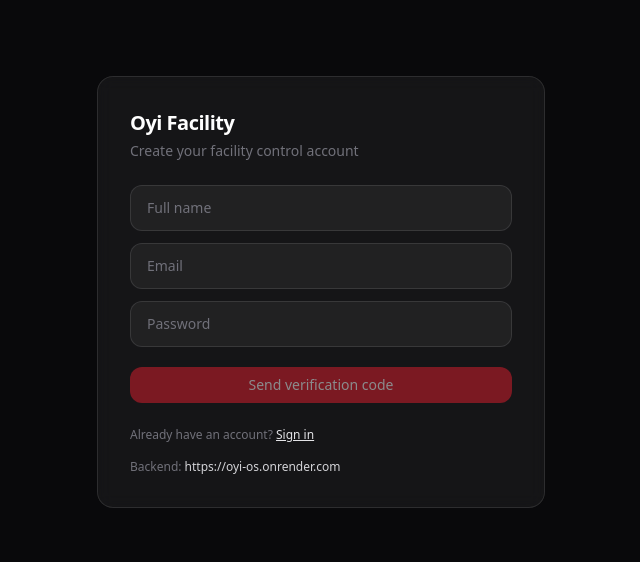
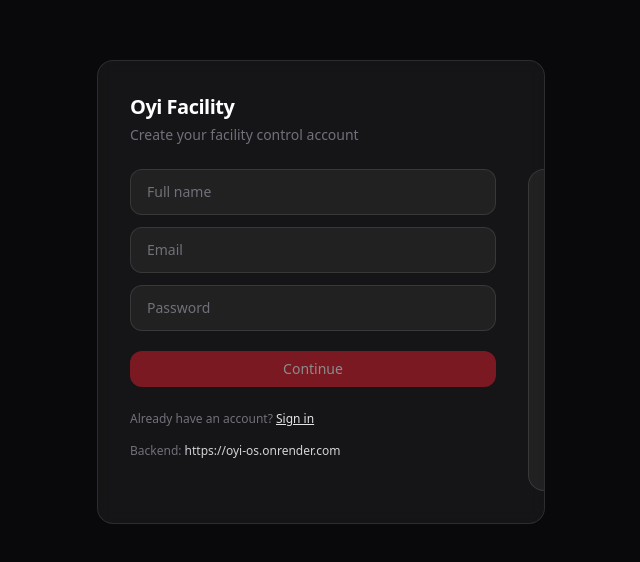
Before and after one commit to contactochiga/facility-oyi, a Next.js app: page /signup in a window 1280 px wide. Shown: the part 108-670 px from the top of the page, without its empty margins (319-959 px from the left). Built offline with nearby package versions, Linux system fonts and the light colour scheme.

Commit message:
Update page.tsx

```diff
--- a/app/(auth)/signup/page.tsx
+++ b/app/(auth)/signup/page.tsx
@@ -1,6 +1,6 @@
 "use client";
 
-import { Suspense, useEffect, useMemo, useState } from "react";
+import { Suspense, useEffect, useMemo, useRef, useState } from "react";
 import Input from "@/components/ui/Input";
 import Button from "@/components/ui/Button";
 import { authService } from "@/services/authService";
@@ -11,11 +11,11 @@ import { setCookie, decodeToken, isExpired } from "@/lib/auth";
 type Step = "form" | "otp";
 
 function getApiBase() {
-  return (
-    process.env.NEXT_PUBLIC_API_URL ||
-    process.env.NEXT_PUBLIC_API_BASE_URL ||
-    ""
-  );
+  return process.env.NEXT_PUBLIC_API_URL || process.env.NEXT_PUBLIC_API_BASE_URL || "";
+}
+
+function isValidEmail(email: string) {
+  return /^[^\s@]+@[^\s@]+\.[^\s@]+$/.test(email);
 }
 
 async function sendOtp(email: string) {
@@ -29,8 +29,7 @@ async function sendOtp(email: string) {
   });
 
   const data = await res.json().catch(() => ({}));
-  if (!res.ok)
-    throw new Error(data?.message || data?.error || "Failed to send OTP");
+  if (!res.ok) throw new Error(data?.message || data?.error || "Failed to send OTP");
   return data;
 }
 
@@ -45,16 +44,89 @@ async function verifyOtp(email: string, code: string) {
   });
 
   const data = await res.json().catch(() => ({}));
-  if (!res.ok)
-    throw new Error(data?.message || data?.error || "OTP verification failed");
+  if (!res.ok) throw new Error(data?.message || data?.error || "OTP verification failed");
   return data;
+}
+
+/** 6-digit OTP input with auto-advance/backspace */
+function Otp6({
+  value,
+  onChange,
+  disabled,
+}: {
+  value: string;
+  onChange: (v: string) => void;
+  disabled?: boolean;
+}) {
+  const inputsRef = useRef<Array<HTMLInputElement | null>>([]);
+
+  function setAt(index: number, char: string) {
+    const chars = value.split("");
+    while (chars.length < 6) chars.push("");
+    chars[index] = char;
+    onChange(chars.join("").slice(0, 6));
+  }
+
+  function handlePaste(e: React.ClipboardEvent) {
+    const text = e.clipboardData.getData("text").replace(/\D/g, "").slice(0, 6);
+    if (!text) return;
+    e.preventDefault();
+    onChange(text.padEnd(6, "").slice(0, 6));
+    const last = Math.min(text.length - 1, 5);
+    inputsRef.current[last]?.focus();
+  }
+
+  return (
+    <div className="mt-4">
+      <div className="flex items-center justify-between gap-2" onPaste={handlePaste}>
+        {Array.from({ length: 6 }).map((_, i) => {
+          const v = value[i] || "";
+          return (
+            <input
+              key={i}
+              ref={(el) => {
+                inputsRef.current[i] = el;
+              }}
+              value={v}
+              disabled={disabled}
+              inputMode="numeric"
+              maxLength={1}
+              className="w-11 h-12 rounded-xl bg-white/5 border border-white/10 text-center text-lg font-semibold outline-none focus:border-white/20"
+              onChange={(e) => {
+                const next = e.target.value.replace(/\D/g, "").slice(0, 1);
+                setAt(i, next);
+                if (next && i < 5) inputsRef.current[i + 1]?.focus();
+              }}
+              onKeyDown={(e) => {
+                if (e.key === "Backspace") {
+                  if (value[i]) {
+                    setAt(i, "");
+                    return;
+                  }
+                  if (i > 0) {
+                    inputsRef.current[i - 1]?.focus();
+                    setAt(i - 1, "");
+                  }
+                }
+                if (e.key === "ArrowLeft" && i > 0) inputsRef.current[i - 1]?.focus();
+                if (e.key === "ArrowRight" && i < 5) inputsRef.current[i + 1]?.focus();
+              }}
+            />
+          );
+        })}
+      </div>
+
+      <div className="mt-2 text-xs text-zinc-500">
+        Tip: you can paste the full code.
+      </div>
+    </div>
+  );
 }
 
 function SignupInner() {
   const router = useRouter();
   const params = useSearchParams();
 
-  // ✅ Hydration guard
   const [mounted, setMounted] = useState(false);
   useEffect(() => setMounted(true), []);
 
@@ -68,8 +140,8 @@ function SignupInner() {
   const [fullName, setFullName] = useState("");
   const [email, setEmail] = useState("");
   const [password, setPassword] = useState("");
-  const [otp, setOtp] = useState("");
 
+  const [otp, setOtp] = useState(""); // stores digits only
   const [loading, setLoading] = useState(false);
   const [err, setErr] = useState<string | null>(null);
   const [info, setInfo] = useState<string | null>(null);
@@ -81,16 +153,17 @@ function SignupInner() {
     setInfo(null);
     setLoading(true);
     try {
-      if (!cleanEmail || !cleanEmail.includes("@")) {
-        setErr("Enter a valid email");
-        return;
-      }
       if (!fullName.trim() || !password) {
         setErr("Fill full name and password");
         return;
       }
+      if (!isValidEmail(cleanEmail)) {
+        setErr("Enter a valid email");
+        return;
+      }
 
       await sendOtp(cleanEmail);
+      setOtp("");
       setStep("otp");
       setInfo(`OTP sent to ${cleanEmail}`);
     } catch (e: any) {
@@ -105,15 +178,15 @@ function SignupInner() {
     setInfo(null);
     setLoading(true);
     try {
-      if (!otp.trim() || otp.trim().length < 4) {
-        setErr("Enter the OTP code");
+      const code = otp.replace(/\D/g, "").slice(0, 6);
+      if (code.length !== 6) {
+        setErr("Enter the 6-digit OTP code");
         return;
       }
 
-      await verifyOtp(cleanEmail, otp.trim());
+      await verifyOtp(cleanEmail, code);
 
       const res = await authService.signup(cleanEmail, password, fullName.trim());
-
       if (res.error || !res.token) {
         setErr(res.error || "Signup failed");
         return;
@@ -127,7 +200,6 @@ function SignupInner() {
 
       setCookie("oyi_facility_token", res.token, 30);
       setToken(res.token);
-
       router.replace(next);
     } catch (e: any) {
       setErr(e?.message || "Signup failed");
@@ -136,12 +208,12 @@ function SignupInner() {
     }
   }
 
-  const changeEmail = () => {
+  function backToForm() {
     setErr(null);
     setInfo(null);
     setOtp("");
     setStep("form");
-  };
+  }
 
   if (!mounted) {
     return (
@@ -156,47 +228,77 @@ function SignupInner() {
 
   return (
     <div className="min-h-screen bg-zinc-950 flex items-center justify-center px-5">
-      <div className="glass w-full max-w-md p-8">
+      <div className="glass w-full max-w-md p-8 overflow-hidden">
         <div className="text-xl font-semibold tracking-tight">Oyi Facility</div>
         <div className="muted mt-1">
-          {step === "form"
-            ? "Create your facility control account"
-            : "Enter the verification code we sent"}
+          {step === "form" ? "Create your facility control account" : "Enter the verification code we sent"}
         </div>
 
-        <div className="mt-6 space-y-3">
+        {/* SLIDER */}
+        <div
+          className={`mt-6 flex w-[200%] transition-transform duration-300 ease-out ${
+            step === "otp" ? "-translate-x-1/2" : "translate-x-0"
+          }`}
+        >
+          {/* FORM PANEL */}
+          <div className="w-1/2 pr-4">
+            <div className="space-y-3">
               <Input
                 value={fullName}
                 onChange={(e) => setFullName(e.target.value)}
                 placeholder="Full name"
                 type="text"
-            disabled={loading || step === "otp"}
+                disabled={loading}
               />
               <Input
                 value={email}
                 onChange={(e) => setEmail(e.target.value)}
                 placeholder="Email"
                 type="email"
-            disabled={loading || step === "otp"}
+                disabled={loading}
               />
               <Input
                 value={password}
                 onChange={(e) => setPassword(e.target.value)}
                 placeholder="Password"
                 type="password"
-            disabled={loading || step === "otp"}
-          />
-
-          {step === "otp" && (
-            <Input
-              value={otp}
-              onChange={(e) => setOtp(e.target.value)}
-              placeholder="OTP code"
-              type="text"
                 disabled={loading}
               />
+            </div>
+
+            {err && (
+              <div className="mt-4 rounded-xl border border-red-500/20 bg-red-500/10 px-4 py-3 text-sm text-red-200">
+                {err}
+              </div>
             )}
+
+            <Button
+              className="mt-5 w-full"
+              onClick={startOtp}
+              disabled={loading || !fullName.trim() || !email.trim() || !password}
+            >
+              {loading ? "Please wait..." : "Continue"}
+            </Button>
+
+            <div className="mt-6 text-xs text-zinc-500">
+              Already have an account?{" "}
+              <a className="text-zinc-200 underline" href={`/login?next=${encodeURIComponent(next)}`}>
+                Sign in
+              </a>
             </div>
+
+            <div className="mt-4 text-xs text-zinc-500">
+              Backend: <span className="text-zinc-300">{getApiBase()}</span>
+            </div>
+          </div>
+
+          {/* OTP PANEL */}
+          <div className="w-1/2 pl-4">
+            <div className="rounded-2xl border border-white/10 bg-white/5 p-4">
+              <div className="text-sm text-zinc-300">We sent a 6-digit code to</div>
+              <div className="mt-1 text-sm font-medium text-white break-all">{cleanEmail || "—"}</div>
+
+              <Otp6 value={otp} onChange={setOtp} disabled={loading} />
 
               {info && (
                 <div className="mt-4 rounded-xl border border-emerald-500/20 bg-emerald-500/10 px-4 py-3 text-sm text-emerald-200">
@@ -210,20 +312,10 @@ function SignupInner() {
                 </div>
               )}
 
-        {step === "form" ? (
-          <Button
-            className="mt-5 w-full"
-            onClick={startOtp}
-            disabled={loading || !fullName || !email || !password}
-          >
-            {loading ? "Sending code..." : "Send verification code"}
-          </Button>
-        ) : (
-          <>
               <Button
                 className="mt-5 w-full"
                 onClick={verifyAndCreate}
-              disabled={loading || otp.trim().length < 4}
+                disabled={loading || otp.replace(/\D/g, "").length !== 6}
               >
                 {loading ? "Verifying..." : "Verify & Create account"}
               </Button>
@@ -232,38 +324,21 @@ function SignupInner() {
                 className="mt-3 w-full"
                 onClick={startOtp}
                 disabled={loading}
-              variant="secondary"
+                variant="ghost"
               >
                 {loading ? "..." : "Resend code"}
               </Button>
 
               <Button
                 className="mt-3 w-full"
-              onClick={changeEmail}
+                onClick={backToForm}
                 disabled={loading}
-              variant="secondary"
+                variant="ghost"
               >
                 Change email
               </Button>
-          </>
-        )}
-
-        <div className="mt-6 text-xs text-zinc-500">
-          Already have an account?{" "}
-          <a
-            className="text-zinc-200 underline"
-            href={`/login?next=${encodeURIComponent(next)}`}
-          >
-            Sign in
-          </a>
             </div>
-
-        <div className="mt-4 text-xs text-zinc-500">
-          Backend:{" "}
-          <span className="text-zinc-300">
-            {process.env.NEXT_PUBLIC_API_URL ||
-              process.env.NEXT_PUBLIC_API_BASE_URL}
-          </span>
+          </div>
         </div>
       </div>
     </div>
```
Lines whose indentation alone changed are shown as unchanged.
